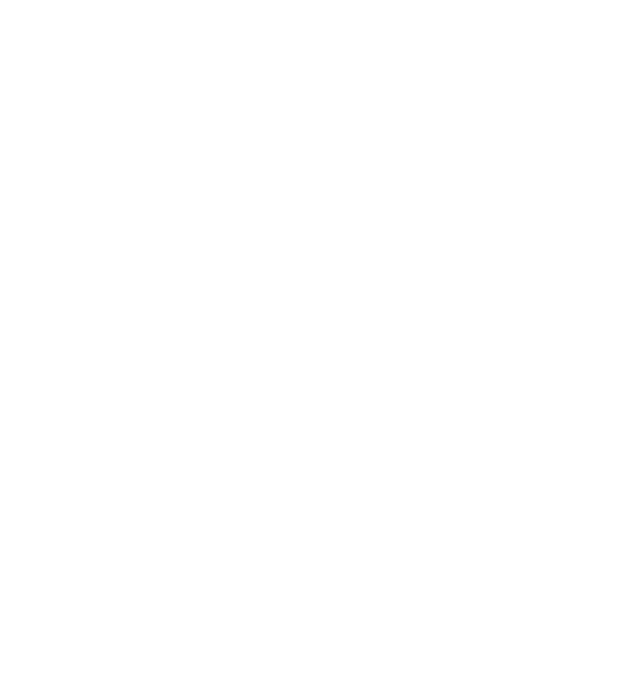
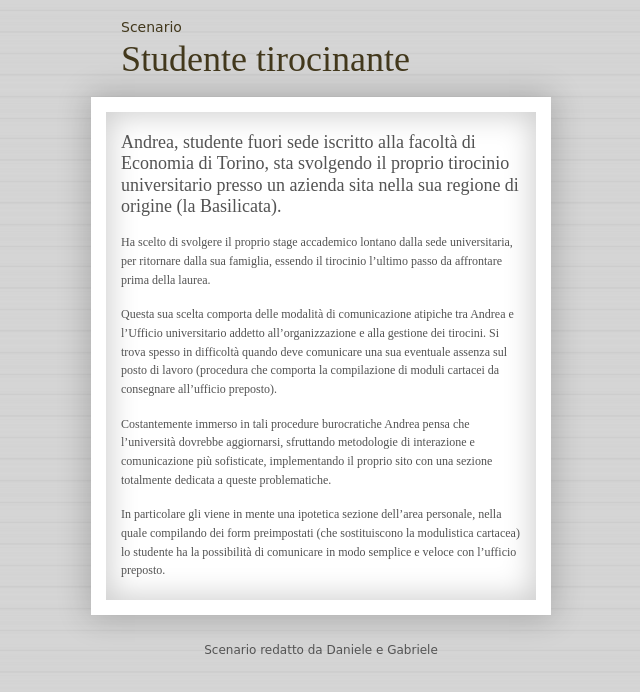
Before and after one commit to sistrall/project-u, a plain HTML site: page scenarios/g7/index.html in a window 1280 px wide. Shown: the whole page, without its empty margins (319-959 px from the left). Drawn offline with Linux system fonts and the light colour scheme; a web font is replaced by a local one.

Commit message:
Pubblico lo scenario di Raele e Marangon

```diff
--- /dev/null
+++ b/scenarios/g7/css/style.css
@@ -0,0 +1,124 @@
+@import url(http://fonts.googleapis.com/css?family=Calligraffitti);
+@import url(http://fonts.googleapis.com/css?family=Enriqueta);
+
+html, body, div, span, applet, object, iframe,
+h1, h2, h3, h4, h5, h6, p, blockquote, pre,
+a, abbr, acronym, address, big, cite, code,
+del, dfn, em, img, ins, kbd, q, s, samp,
+small, strike, strong, sub, sup, tt, var,
+b, u, i, center,
+dl, dt, dd, ol, ul, li,
+fieldset, form, label, legend,
+table, caption, tbody, tfoot, thead, tr, th, td,
+article, aside, canvas, details, embed,
+figure, figcaption, footer, header, hgroup,
+menu, nav, output, ruby, section, summary,
+time, mark, audio, video {
+	margin: 0;
+	padding: 0;
+	border: 0;
+	font-size: 100%;
+	font: inherit;
+	vertical-align: baseline;
+}
+/* HTML5 display-role reset for older browsers */
+article, aside, details, figcaption, figure,
+footer, header, hgroup, menu, nav, section {
+	display: block;
+}
+body {
+	line-height: 1;
+}
+ol, ul {
+	list-style: none;
+}
+blockquote, q {
+	quotes: none;
+}
+blockquote:before, blockquote:after,
+q:before, q:after {
+	content: '';
+	content: none;
+}
+table {
+	border-collapse: collapse;
+	border-spacing: 0;
+}
+
+body {
+   background:white;
+   background-image: url(../img/bkg.gif);
+   background-repeat: repeat;
+   font-family: 'Enriqueta', serif;
+}
+
+h3 {
+   font-family: 'Calligraffitti', cursive;
+}
+
+h2 {
+   margin:0;
+}
+
+p {
+   margin:0;
+   padding:0;
+   font-size:12px;
+   line-height: 14pt;
+
+}
+
+#wrapper{
+   width:460px;
+   margin: 0 auto;
+}
+
+#header{
+   padding:0 30px;
+
+}
+
+#header h1{
+   margin:-3px 0 0 0;
+   padding:0 0 20px 0;
+   color:#42381c;
+   font-size:36px;
+}
+
+#header h3 {
+   margin:0;
+   padding:20px 0 10px 0;
+   font-size:14px;
+   color:#42381c;
+}
+
+#main{
+   background:#FFF;
+   -webkit-box-shadow:  0px 0px 30px 3px rgba(0, 0, 0, 0.2);
+   -moz-box-shadow: 0px 0px 30px 3px rgba(0, 0, 0, 0.2);
+   box-shadow: 0px 0px 30px 3px rgba(0, 0, 0, 0.2);
+
+}
+
+#content{
+   border:15px solid white;
+   padding:20px 15px;
+   color:#535353;
+
+   -webkit-box-shadow: inset 0px 0px 30px 3px rgba(0, 0, 0, 0.2);
+   -moz-box-shadow: inset 0px 0px 30px 3px rgba(0, 0, 0, 0.2);
+   box-shadow: inset 0px 0px 30px 3px rgba(0, 0, 0, 0.2);
+}
+
+#content h2{
+   font-size:18px;
+   line-height:16pt;
+}
+
+#footer{
+	padding:29px 0 0 0;
+	font-size:12px;
+	text-align:center;
+	color:#535353;
+
+}
--- a/scenarios/g7/index.html
+++ b/scenarios/g7/index.html
@@ -18,9 +18,36 @@ L'esercizio consiste nell'implementare in questo file HTML il design contenuto n
 -->
 <head>
   <meta http-equiv="Content-Type" content="text/html; charset=utf-8"/>
+  <link rel="stylesheet" type="text/css" href="css/style.css" media="all" />
   <title>Scenario</title>
 </head>
 <body class="scenario">
+	<div id="wrapper">
 
+		<div id="header">
+		<h3>Scenario</h3>
+		<h1>Studente tirocinante</h1>
+		</div>
+
+		<div id="main">
+		<div id="content">
+		<h2>Andrea, studente fuori sede iscritto alla facoltà di Economia di Torino, sta svolgendo il proprio tirocinio universitario presso un azienda sita nella sua regione di origine (la Basilicata).</h2>
+		</br>
+        <p>Ha scelto di svolgere il proprio stage accademico lontano dalla sede universitaria, per ritornare dalla sua famiglia, essendo il tirocinio l’ultimo passo da affrontare prima della laurea.</p>
+        </br>
+		<p>Questa sua scelta comporta delle modalità di comunicazione atipiche tra Andrea e l’Ufficio universitario addetto all’organizzazione e alla gestione dei tirocini.
+		Si trova spesso in difficoltà quando deve comunicare una sua eventuale assenza sul posto di lavoro (procedura che comporta la compilazione di moduli cartacei da consegnare all’ufficio preposto).</p>
+		</br>
+		<p>Costantemente immerso in tali procedure burocratiche Andrea pensa che l’università dovrebbe aggiornarsi, sfruttando metodologie di interazione e comunicazione più sofisticate, implementando il proprio sito con una sezione totalmente dedicata a queste problematiche.</p>
+		</br>
+		<p>In particolare gli viene in mente una ipotetica sezione dell’area personale, nella quale compilando dei form preimpostati (che sostituiscono la modulistica cartacea) lo studente ha la possibilità di comunicare in modo semplice e veloce con l’ufficio preposto. </p>
+       	</div>
+		</div>
+
+		<div id="footer">
+		<h3>Scenario redatto da Daniele e Gabriele</h3>
+		</div>
+
+	</div>
 </body>
 </html>
```
Also changed, not shown: benchmarking/gm/index.html (+7 -7 lines), scenarios/g7/img/bkg.gif (added).
